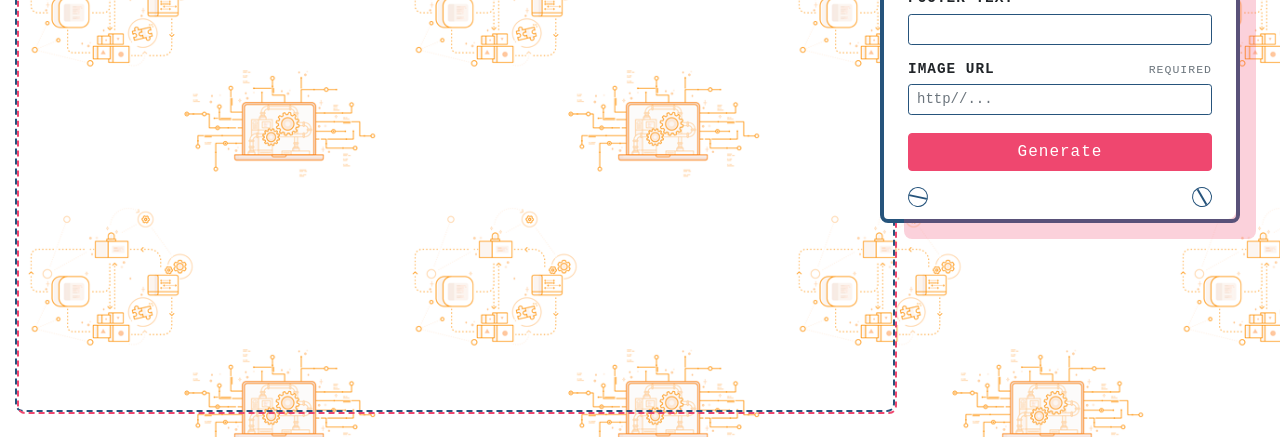
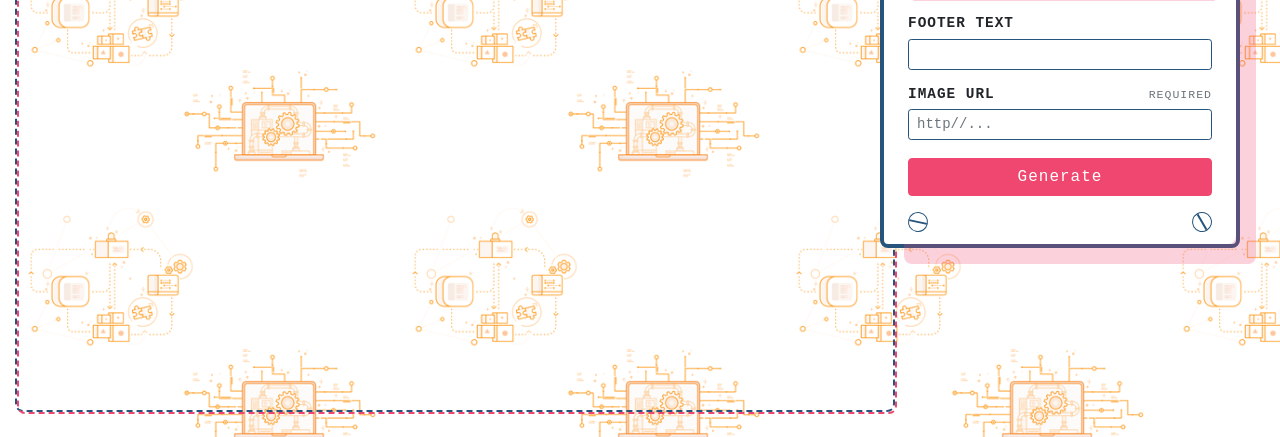
Before and after one commit to chad-schroeder/meme-machine, a plain HTML site: page index.html in a window 1280 px wide. Shown: the part 363-800 px from the top of the page. Drawn offline with nearby package versions, Linux system fonts and the light colour scheme; a web font is replaced by a local one.

```diff
--- a/css/style.css
+++ b/css/style.css
@@ -266,7 +266,7 @@
   }
   .form-container {
     position: absolute;
-    top: 200px;
+    top: 225px;
     right: 40px;
     margin-top: 0;
     width: 360px;
```
